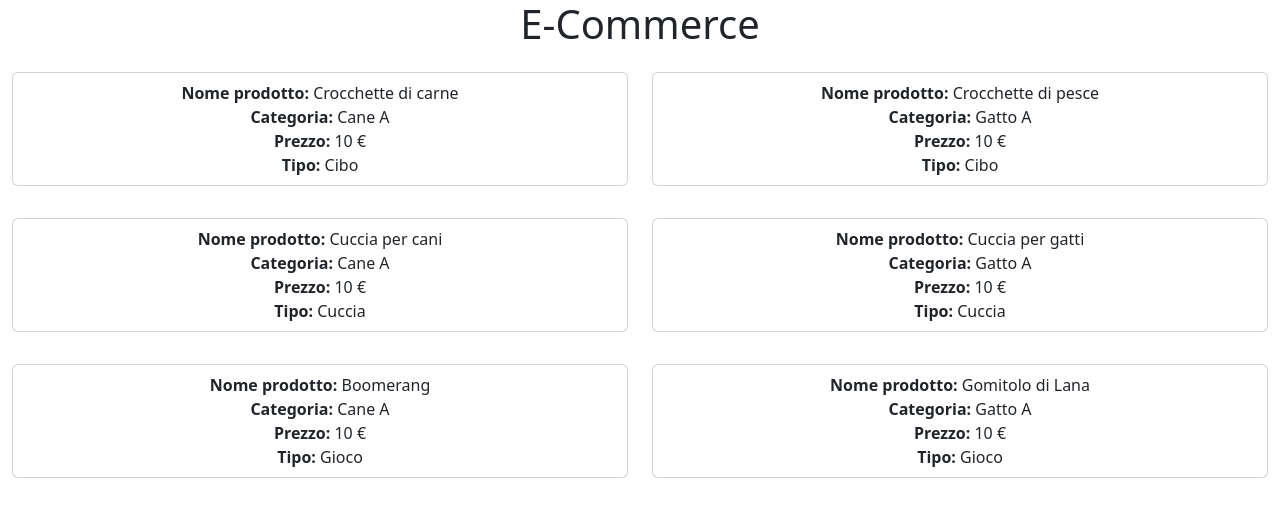
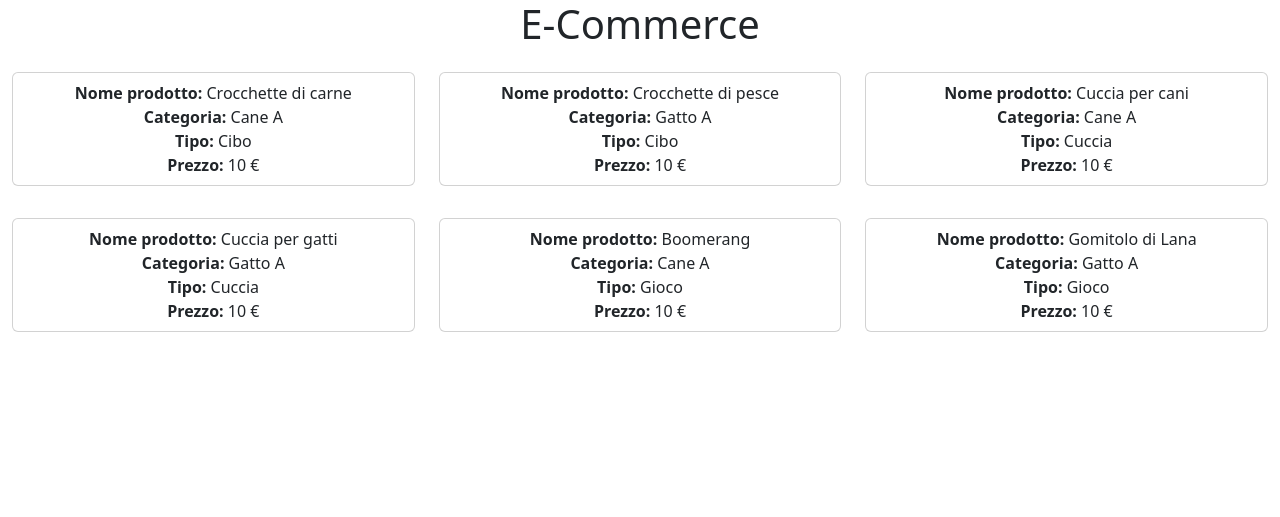
Before and after one commit to antoniostassi/php-oop-2, a PHP site: page / in a window 1280 px wide. Shown: the top 517 px of the page. Run offline with PHP 8.4, Linux system fonts and the light colour scheme.

Commit message:
col-6 to col-4

```diff
--- a/index.php
+++ b/index.php
@@ -15,12 +15,12 @@ include_once __DIR__."/classes/Product.php"
             <h1>E-Commerce</h1>
                 <div class="row">
                     <?php foreach ($allProducts as $singleProduct) {?>
-                        <div class="col-6">
+                        <div class="col-4">
                             <div class="card my-3 p-2">
                                 <p><strong>Nome prodotto:</strong> <?php echo $singleProduct->getName() ?></p>
                                 <p><strong>Categoria:</strong> <?php echo $singleProduct->getCategory()->getName(); echo ' '.$singleProduct->getCategory()->getIcon();?></p>
+                                <p><strong>Tipo:</strong> <?php echo $singleProduct->getType() ?></p>
                                 <p><strong>Prezzo:</strong> <?php echo $singleProduct->getPrice().' €' ?></p>
-                                <p><strong>Tipo:</strong> <?php echo $singleProduct->getType() ?></p>
                             </div>
                         </div>
                     <?php } ?>
```
